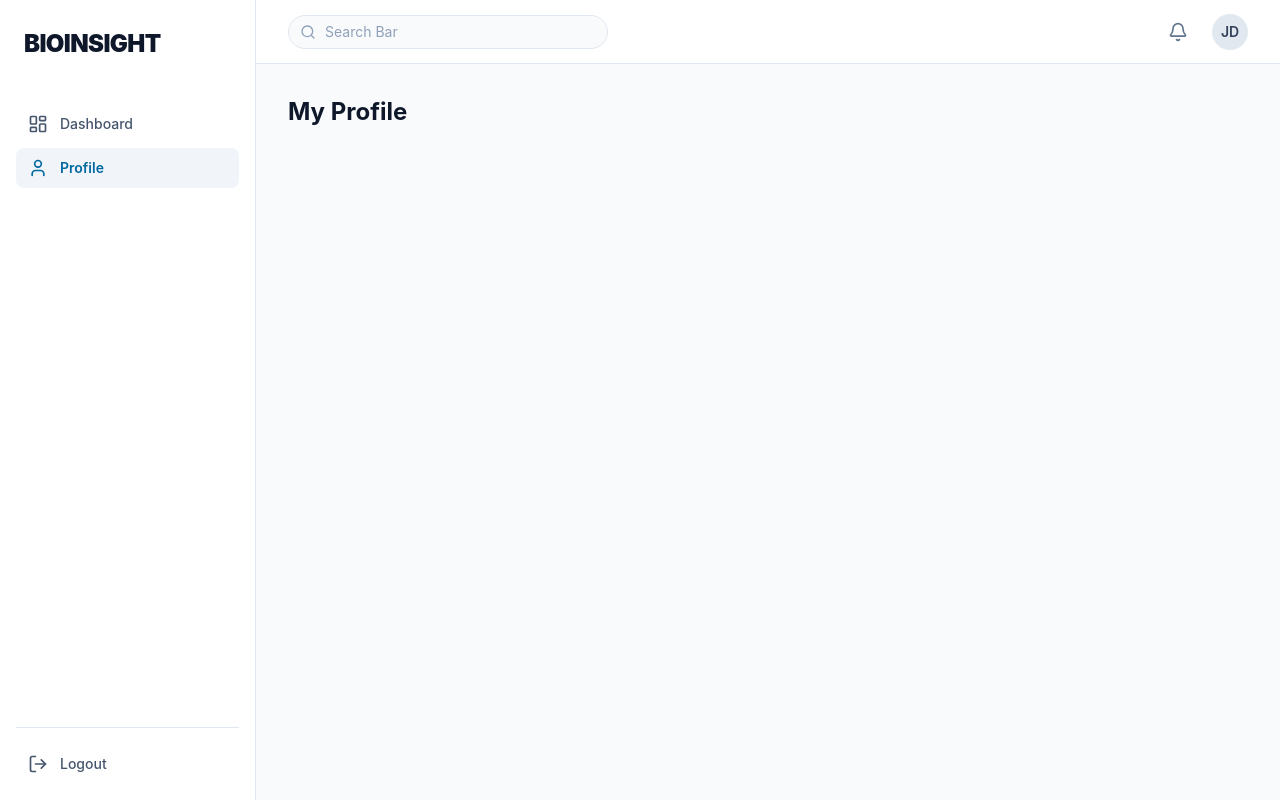
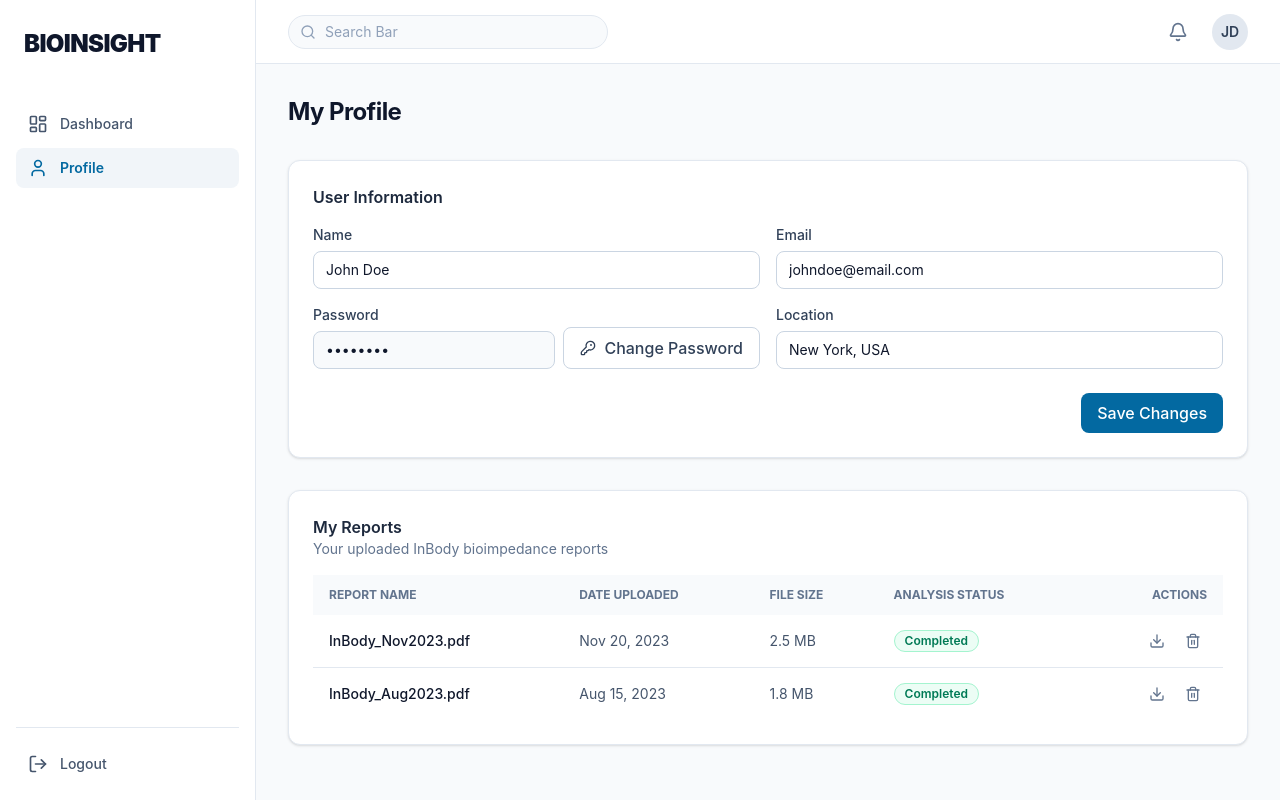
Before and after one commit to Thmsantos/bioinsight-web, a React (Vite) app: page /profile in a window 1280 px wide. Built offline with nearby package versions, Linux system fonts and the light colour scheme.

Commit message:
:sparkles: feat: implement Profile page with User Info form and My Reports table

```diff
--- /dev/null
+++ b/src/components/ui/StatusBadge.tsx
@@ -0,0 +1,26 @@
+import { cn } from '@/utils/cn';
+
+interface StatusBadgeProps {
+  status: 'Completed' | 'Processing' | 'Failed';
+  testId?: string;
+}
+
+export function StatusBadge({ status, testId }: StatusBadgeProps) {
+  const styles = {
+    Completed: 'bg-emerald-50 text-emerald-700 border-emerald-200',
+    Processing: 'bg-amber-50 text-amber-700 border-amber-200',
+    Failed: 'bg-red-50 text-red-700 border-red-200',
+  };
+
+  return (
+    <span
+      data-testid={testId}
+      className={cn(
+        'inline-flex items-center rounded-full border px-2.5 py-0.5 text-xs font-semibold transition-colors',
+        styles[status]
+      )}
+    >
+      {status}
+    </span>
+  );
+}
--- a/src/pages/Dashboard.tsx
+++ b/src/pages/Dashboard.tsx
@@ -86,7 +86,6 @@ function Dashboard() {
         Your Body Composition Dashboard
       </h1>
 
-      {/* KPI Cards */}
       <div className="grid grid-cols-1 gap-4 sm:grid-cols-2 lg:grid-cols-4">
         <KpiCard
           testId="kpi-latest-weight"
--- a/src/pages/Profile.tsx
+++ b/src/pages/Profile.tsx
@@ -1,7 +1,159 @@
+import { Card } from '@/components/ui/Card';
+import { Input } from '@/components/ui/Input';
+import { Button } from '@/components/ui/Button';
+import { StatusBadge } from '@/components/ui/StatusBadge';
+import { Download, Trash2, KeyRound } from 'lucide-react';
+
 export function Profile() {
+  const reports = [
+    {
+      id: '1',
+      name: 'InBody_Nov2023.pdf',
+      date: 'Nov 20, 2023',
+      size: '2.5 MB',
+      status: 'Completed' as const,
+    },
+    {
+      id: '2',
+      name: 'InBody_Aug2023.pdf',
+      date: 'Aug 15, 2023',
+      size: '1.8 MB',
+      status: 'Completed' as const,
+    },
+  ];
+
   return (
-    <div data-testid="profile-page" className="space-y-6">
-      <h1 className="text-2xl font-bold text-slate-900">My Profile</h1>
+    <div data-testid="profile-page" className="max-w-5xl space-y-8">
+      <h1 className="text-2xl font-bold tracking-tight text-slate-900">
+        My Profile
+      </h1>
+
+      <Card data-testid="user-info-card">
+        <h2 className="mb-4 text-base font-semibold text-slate-800">
+          User Information
+        </h2>
+
+        <form onSubmit={(e) => e.preventDefault()} className="space-y-4">
+          <div className="grid grid-cols-1 gap-4 md:grid-cols-2">
+            <Input
+              id="name"
+              label="Name"
+              defaultValue="John Doe"
+              data-testid="profile-name-input"
+            />
+            <Input
+              id="email"
+              type="email"
+              label="Email"
+              defaultValue="johndoe@email.com"
+              data-testid="profile-email-input"
+            />
+          </div>
+
+          <div className="grid grid-cols-1 gap-4 md:grid-cols-2">
+            <div className="flex items-end gap-2">
+              <Input
+                id="password"
+                type="password"
+                label="Password"
+                defaultValue="••••••••"
+                disabled
+                className="flex-1"
+                data-testid="profile-password-input"
+              />
+              <Button
+                type="button"
+                variant="outline"
+                data-testid="change-password-btn"
+                className="whitespace-nowrap"
+              >
+                <KeyRound className="mr-2 h-4 w-4" />
+                Change Password
+              </Button>
+            </div>
+
+            <Input
+              id="location"
+              label="Location"
+              defaultValue="New York, USA"
+              data-testid="profile-location-input"
+            />
+          </div>
+
+          <div className="flex justify-end pt-2">
+            <Button type="submit" data-testid="save-profile-btn">
+              Save Changes
+            </Button>
+          </div>
+        </form>
+      </Card>
+
+      <Card data-testid="my-reports-card">
+        <div className="mb-4">
+          <h2 className="text-base font-semibold text-slate-800">
+            My Reports
+          </h2>
+          <p className="text-sm text-slate-500">
+            Your uploaded InBody bioimpedance reports
+          </p>
+        </div>
+
+        <div className="overflow-x-auto">
+          <table
+            data-testid="reports-table"
+            className="w-full text-left text-sm text-slate-600"
+          >
+            <thead className="bg-slate-50 text-xs uppercase text-slate-500">
+              <tr>
+                <th className="px-4 py-3">Report Name</th>
+                <th className="px-4 py-3">Date Uploaded</th>
+                <th className="px-4 py-3">File Size</th>
+                <th className="px-4 py-3">Analysis Status</th>
+                <th className="px-4 py-3 text-right">Actions</th>
+              </tr>
+            </thead>
+            <tbody className="divide-y divide-slate-200">
+              {reports.map((report) => (
+                <tr
+                  key={report.id}
+                  data-testid={`report-row-${report.id}`}
+                  className="hover:bg-slate-50/50"
+                >
+                  <td className="px-4 py-3 font-medium text-slate-900">
+                    {report.name}
+                  </td>
+                  <td className="px-4 py-3">{report.date}</td>
+                  <td className="px-4 py-3">{report.size}</td>
+                  <td className="px-4 py-3">
+                    <StatusBadge
+                      status={report.status}
+                      testId={`report-status-${report.id}`}
+                    />
+                  </td>
+                  <td className="px-4 py-3 text-right">
+                    <div className="flex justify-end gap-2">
+                      <button
+                        data-testid={`download-report-btn-${report.id}`}
+                        className="p-1.5 text-slate-500 hover:text-brand-600 transition-colors"
+                        title="Download"
+                      >
+                        <Download className="h-4 w-4" />
+                      </button>
+                      <button
+                        data-testid={`delete-report-btn-${report.id}`}
+                        className="p-1.5 text-slate-500 hover:text-red-600 transition-colors"
+                        title="Delete"
+                      >
+                        <Trash2 className="h-4 w-4" />
+                      </button>
+                    </div>
+                  </td>
+                </tr>
+              ))}
+            </tbody>
+          </table>
+        </div>
+      </Card>
     </div>
   );
 }
```
